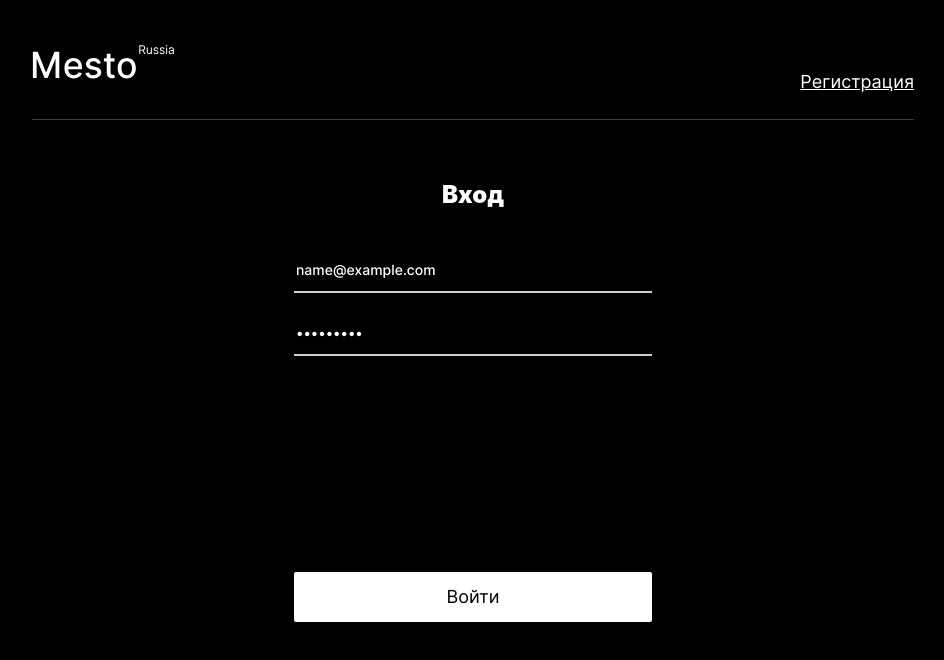
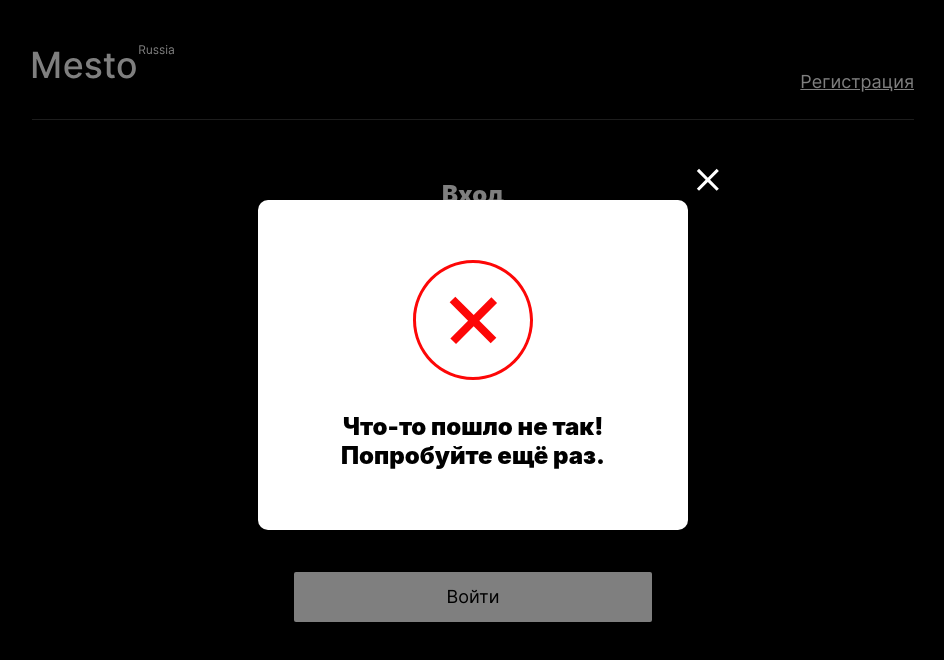
Before and after one commit to LizaVasina/react-mesto-auth, a React (Create React App) app: page /sign-in in a window 1280 px wide. Both pictures are taken after typing "name@example.com", "Sample123" into the empty fields and a click on the button "Войти". Shown: the top 660 px of the page, without its empty margins (167-1111 px from the left). Built offline with nearby package versions, Linux system fonts and the light colour scheme; no server answers; a web font is replaced by a local one.

Commit message:
create info popups

```diff
--- a/src/components/App.js
+++ b/src/components/App.js
@@ -30,6 +30,8 @@ function App() {
   const [isEditAvatarPopupOpen, setIsEditAvatarPopupOpen] = useState(false);
   const [isSubmitPopupOpen, setIsSubmitPopupOpen] = useState(false);
   const [isImagePopupOpen, setIsImagePopupOpen] = useState(false);
+  const [isInfoToolTipPopupOpen, setIsInfoToolTipPopupOpen] = useState(false);
+  const [infoPopupStatus, setInfoPopupStatus] = useState(false);
   const [selectedCard, setSelectedCard] = useState(null);
 
   const [cards, setCards] = useState([]);
@@ -82,6 +84,7 @@ function App() {
     setIsEditAvatarPopupOpen(false);
     setIsSubmitPopupOpen(false);
     setIsImagePopupOpen(false);
+    setIsInfoToolTipPopupOpen(false);
     setSelectedCard(null);
   }
 
@@ -149,19 +152,35 @@ function App() {
           password: data.password
         });
         setLoggenIn(true);
+        setInfoPopupStatus(true);
+        setIsInfoToolTipPopupOpen(true);
         setTimeout(() => {
+          setIsInfoToolTipPopupOpen(false);
           history.push('/');
-        }, 100);
+        }, 2000);
       })
-      .catch(err => console.log(err));
+      .catch(err => {
+        setIsInfoToolTipPopupOpen(true);
+        setInfoPopupStatus(false);
+        console.log(err)
+      });
   }
 
   function handleRegister (data) {
     auth.register(data)
       .then(() => {
-        history.push('/sign-in');
+        setIsInfoToolTipPopupOpen(true);
+        setInfoPopupStatus(true);
+        setTimeout(() => {
+          setIsInfoToolTipPopupOpen(false);
+          history.push('/sign-in');
+        }, 2000);
       })
-      .catch(err => console.log(err));
+      .catch(err => {
+        console.log(err);
+        setIsInfoToolTipPopupOpen(true);
+        setInfoPopupStatus(false);
+      });
   }
 
   const handleSignOut = () => {
@@ -184,6 +203,12 @@ function App() {
           <Register
             onRegister={handleRegister}
           ></Register>
+          <InfoTooltip
+            isOpen={isInfoToolTipPopupOpen}
+            popupStatus={infoPopupStatus}
+            onClose={closeAllPopups}
+            action={"зарегистрировались"}
+            ></InfoTooltip>
         </Route>
         <Route path="/sign-in">
           <Header>
@@ -192,8 +217,12 @@ function App() {
           <Login
             onLogin={handleLogin}
           ></Login>
-
-          <InfoTooltip></InfoTooltip>
+          <InfoTooltip
+            isOpen={isInfoToolTipPopupOpen}
+            popupStatus={infoPopupStatus}
+            onClose={closeAllPopups}
+            action={"авторизировались"}
+            ></InfoTooltip>
         </Route>
         <CurrentUserContext.Provider value={currentUser}>
         <ProtectedRoute path="/"
--- a/src/components/InfoTooltip.js
+++ b/src/components/InfoTooltip.js
@@ -3,14 +3,15 @@ import SuccessInfoImage from '../images/info-icons/success.svg';
 import FailInfoImage from '../images/info-icons/fail.svg';
 
 function InfoTooltip(props) {
-
     return (
-        <div className="popup infotooltip">
+        <div className={`popup infotooltip ${props.isOpen ? "popup_opened" : ''}`}>
             <div className="popup__container infotooltip__container">
-                <button type="button" className="popup__close-button"></button>
-                <img className="infotooltip__picture" src={SuccessInfoImage} alt="Информационная иконка"></img>
+                <button type="button" className="popup__close-button" onClick={props.onClose}></button>
+                <img className="infotooltip__picture" src={props.popupStatus ? SuccessInfoImage : FailInfoImage} alt="Информационная иконка"></img>
                 <h2 className="popup__title infotooltip__title">
-                    Вы успешно зарегистрировались!
+                    {props.popupStatus ?
+                        `Вы успешно ${props.action}!`
+                        : "Что-то пошло не так! Попробуйте ещё раз."}
                 </h2>
             </div>
         </div>
```
